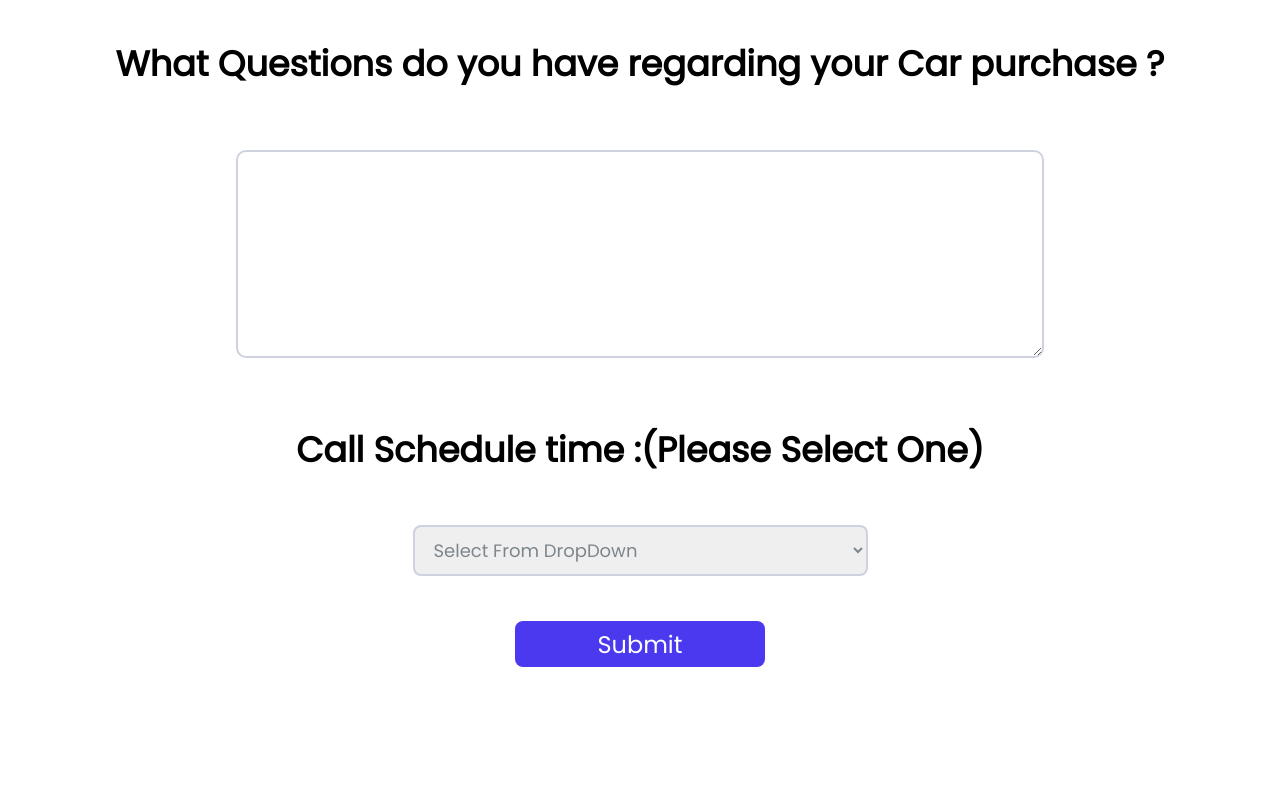
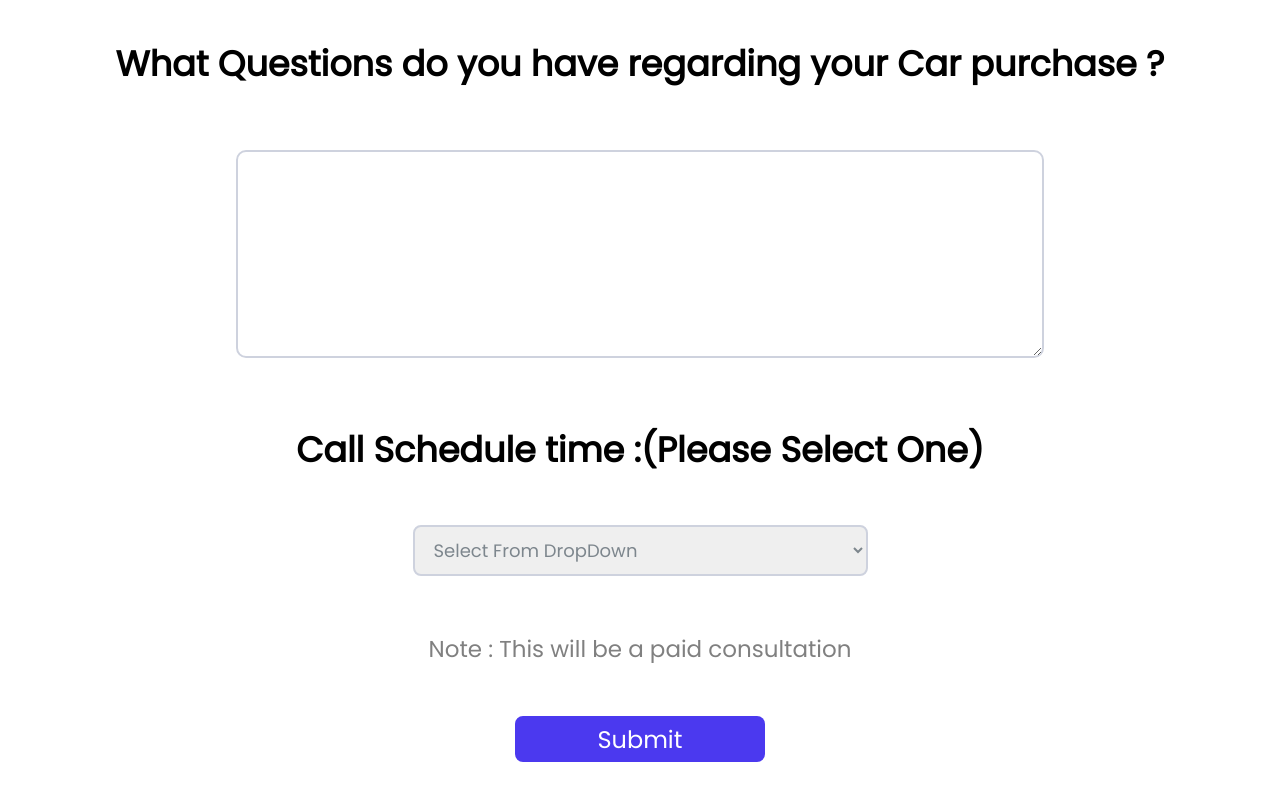
Before and after one commit to RanjithKumarT35/RevnitroFormsFront, a React (Create React App) app: page /CarConsultation in a window 1280 px wide. Shown: the part 1066-1866 px from the top of the page. Before the commit the page ends 1783 px from the top, so only its background shows below. Built offline with nearby package versions, Linux system fonts and the light colour scheme; no server answers.

Commit message:
Update CarConsultation.js

```diff
--- a/src/forms/CarConsultation.js
+++ b/src/forms/CarConsultation.js
@@ -276,6 +276,9 @@ function CarConsultation() {
                   <option value="06:00 pm - 8:00 pm">06:00 pm - 8:00 pm</option>
                 </select>
               </div>
+                     <div class="disclaimer">
+                Note : This will be a paid consultation
+              </div>
               <div className="carspurchasebuuttonss">
                 <button type="submit">Submit</button>
               </div>
```
